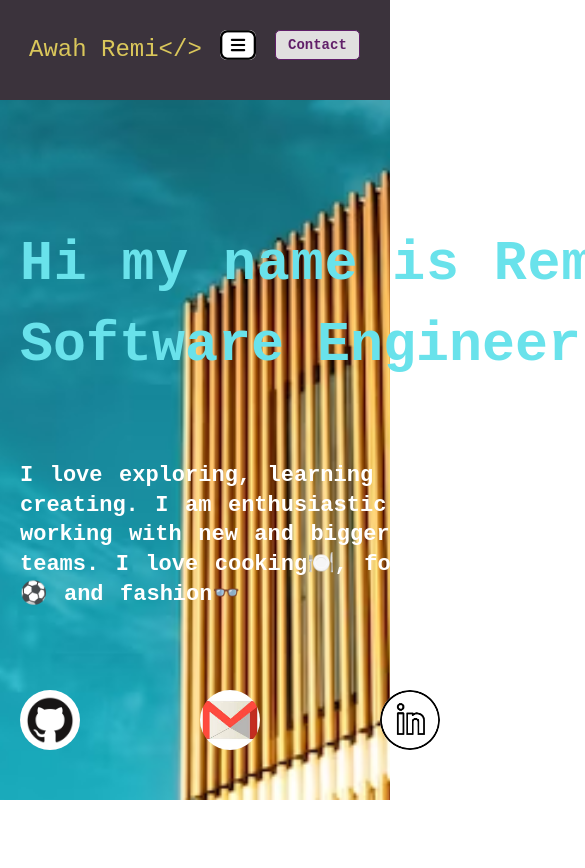
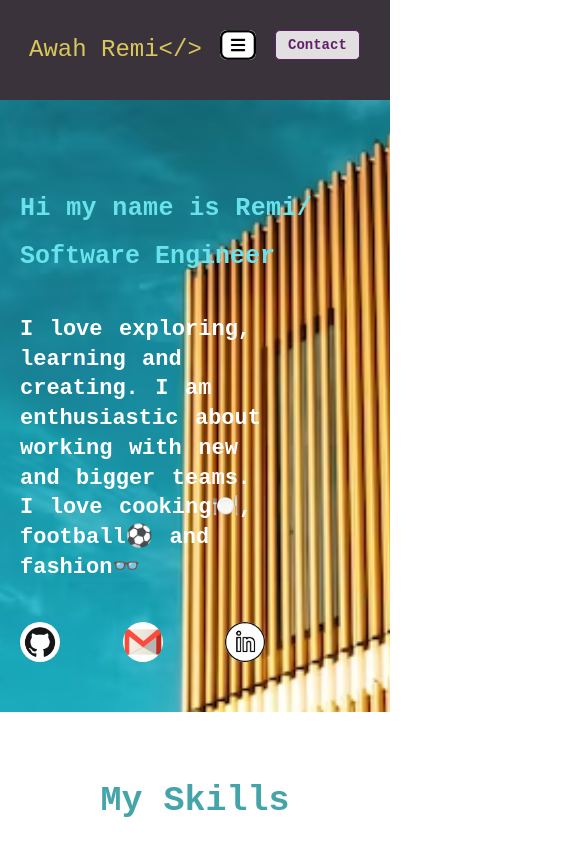
Before and after one commit to Codde-Slayer/Portfolio, a plain HTML site: page index.html in a window 390 px wide. Shown: the top 868 px of the page, 585 px wide, since content can reach past the window. Drawn offline with nearby package versions, Linux system fonts and the light colour scheme.

Commit message:
Media queries bug fixed with contact images and typewriter

```diff
--- a/Portfolio.css
+++ b/Portfolio.css
@@ -365,6 +365,28 @@ hr{
         font-weight: bold;
     }
 
+.top-h2, .bottom-h2{
+    font-size:25px;
+    max-width: 80vw;
+    font-weight: bold;
+    color: rgb(105, 226, 235);
+}
+.typewriter{
+    margin: 45px 0;
+}
+
+.contact-images{
+    width: 70%;
+    display: flex;
+    justify-content: space-between;
+}
+.contact-images img{
+    height: 40px;
+    margin:0;
+    margin-top: 30px;
+    border-radius: 25px;
+}
+
     /*****************************************/
     .section-two{
         width:100vw;
--- a/index.html
+++ b/index.html
@@ -18,7 +18,6 @@
  .top-h2 {
   text-align: left;
   overflow: hidden;
-  font-size: 100%;
   border-right:0;
   white-space: nowrap;
   /* keeps content in one line */
@@ -26,7 +25,6 @@
   animation: typing 4.5s steps(46, end), blink-caret .75s step-end;
 }
 .bottom-h2 {
-  font-size: 100%;
   white-space: nowrap;
   overflow: hidden;
   border-right: 0;
```
